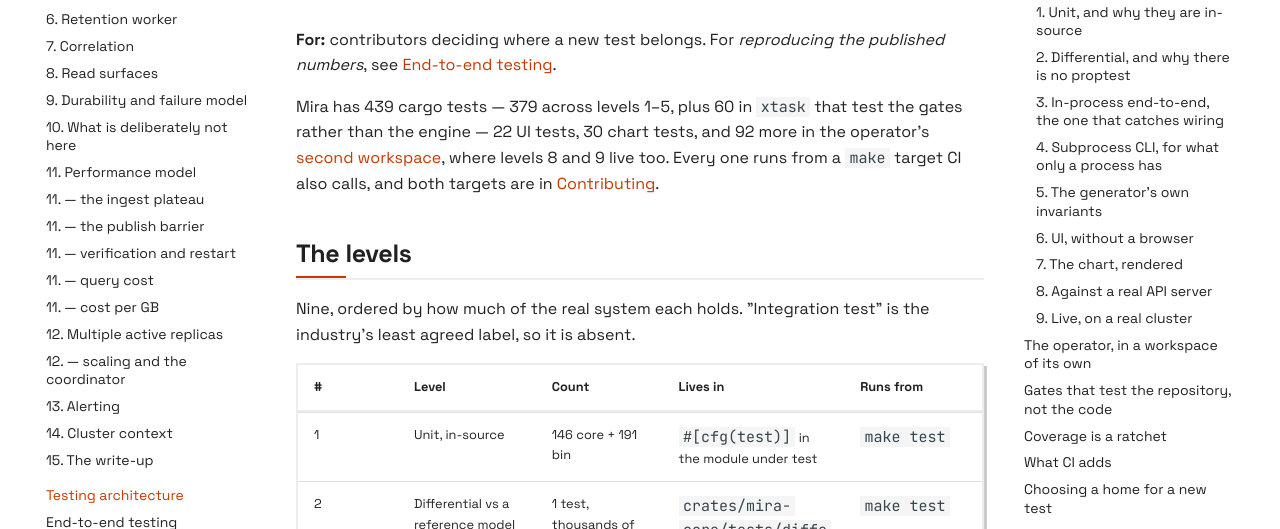
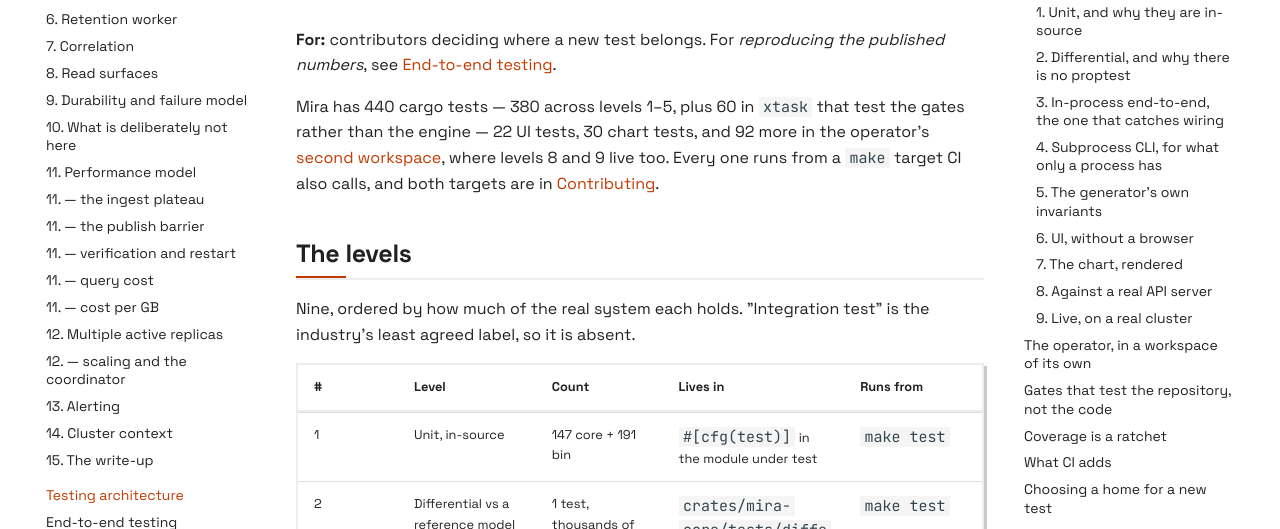
Before and after one commit to TrianaLab/mira, an MkDocs documentation site: the page built from docs/internals/testing.md, in a window 1280 px wide and 900 px high. Shown: the part 202-731 px from the top of the window. Built offline with MkDocs 1.6.1 and Material for MkDocs 9.7.7, drawn with Linux system fonts in a browser that asks for light colours; comment, search, counter and statistics services are not loaded.

Commit message:
docs: the test counts on testing.md are one behind the tree
`xtask testcounts` runs inside `make test`, not inside `cargo test
--workspace`, which is how a count can go stale locally and still be
caught on the `rust` leg — on all three runners at once. The
reader-under-a-live-writer test that came in with the publish overlap
took core from 146 to 147, and the two totals that sum from it with it.

440 cargo tests, 380 across levels 1–5, 147 core units. Nothing about
this week's dependency bumps; it is the same push, so it is fixed here.

```diff
--- a/docs/internals/testing.md
+++ b/docs/internals/testing.md
@@ -3,7 +3,7 @@
 **For:** contributors deciding where a new test belongs. For *reproducing the
 published numbers*, see [End-to-end testing](e2e.md).
 
-Mira has 439 cargo tests — 379 across levels 1–5, plus 60 in `xtask` that test
+Mira has 440 cargo tests — 380 across levels 1–5, plus 60 in `xtask` that test
 the gates rather than the engine — 22 UI tests, 30 chart tests, and 92 more in
 the operator's [second workspace](#the-operator-in-a-workspace-of-its-own), where
 levels 8 and 9 live too. Every one runs from a `make` target CI also calls, and
@@ -16,7 +16,7 @@ the industry's least agreed label, so it is absent.
 
 | # | Level | Count | Lives in | Runs from |
 | --- | --- | --- | --- | --- |
-| 1 | Unit, in-source | 146 core + 191 bin | `#[cfg(test)]` in the module under test | `make test` |
+| 1 | Unit, in-source | 147 core + 191 bin | `#[cfg(test)]` in the module under test | `make test` |
 | 2 | Differential vs a reference model | 1 test, thousands of queries | `crates/mira-core/tests/differential.rs` | `make test` |
 | 3 | In-process end-to-end | 38 | `crates/mira/src/e2e.rs` | `make test` |
 | 4 | Subprocess CLI | 3 | `crates/mira/tests/cli.rs` | `make test` |
```
